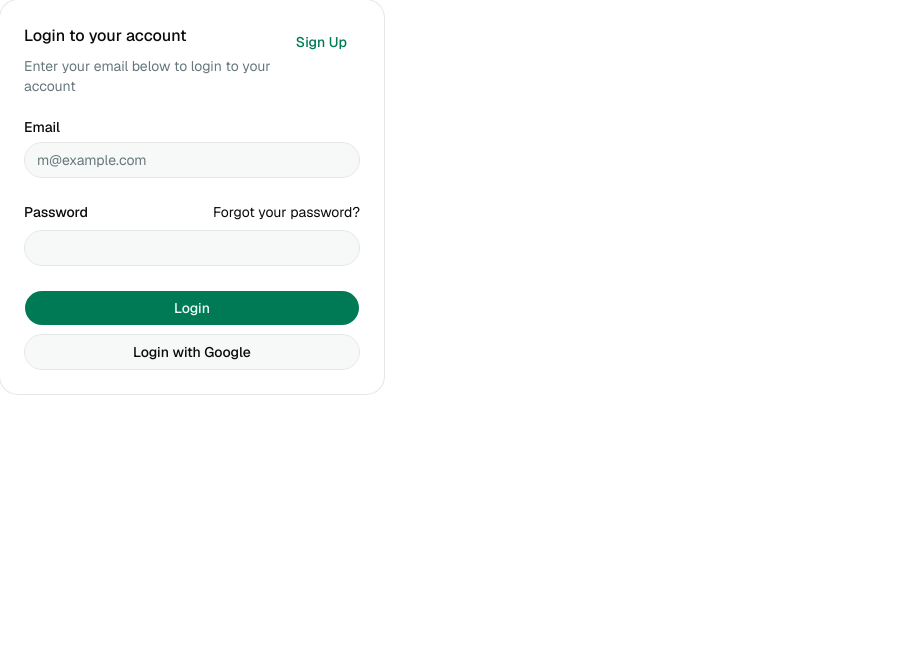
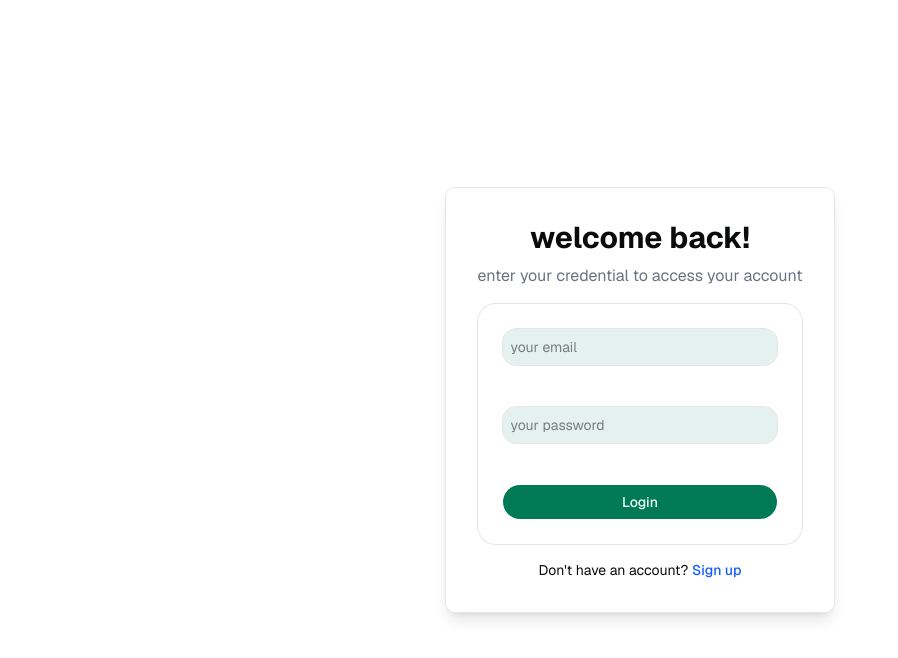
Before and after one commit to akashsarker2478/project-prisma-press-frontend, a Next.js app: page /login in a window 1280 px wide. Shown: the top 658 px of the page, without its empty margins (0-898 px from the left). Built offline with nearby package versions, Linux system fonts and the light colour scheme.

Commit message:
feat: Create login and register form UI

```diff
--- /dev/null
+++ b/app/(auth)/_components/loginForm.tsx
@@ -0,0 +1,20 @@
+"use client"
+import { Button } from '@/components/ui/button';
+import { Card } from '@/components/ui/card';
+import React from 'react';
+
+const loginForm = () => {
+    return (
+       <form className='space-y-4'>
+        <Card className='p-6 space-y-4'>
+            <input type="email" placeholder='your email' name='email' required  className='border p-2 rounded-xl bg-primary/10'/>
+            <input type="password" placeholder='your password' name='password' required className='border p-2 rounded-xl bg-primary/10'/>
+            <Button type='submit'>
+                Login
+            </Button>
+        </Card>
+       </form>
+    );
+};
+
+export default loginForm;
--- /dev/null
+++ b/app/(auth)/_components/registerForm.tsx
@@ -0,0 +1,21 @@
+"use client"
+import { Button } from '@/components/ui/button';
+import { Card } from '@/components/ui/card';
+import React from 'react';
+
+const registerForm = () => {
+    return (
+          <form className='space-y-4'>
+        <Card className='p-6 space-y-4'>
+            <input type="text" placeholder='your name' name='name' className='border p-2 rounded-xl bg-primary/10'/>
+            <input type="email" placeholder='your email' name='email' required  className='border p-2 rounded-xl bg-primary/10'/>
+            <input type="password" placeholder='your password' name='password' required className='border p-2 rounded-xl bg-primary/10'/>
+            <Button type='submit'>
+                Register
+            </Button>
+        </Card>
+       </form>
+    );
+};
+
+export default registerForm;
--- /dev/null
+++ b/app/(auth)/layout.tsx
@@ -0,0 +1,17 @@
+import React, { ReactNode } from 'react';
+
+const AuthLayout = (
+    {
+        children
+    } :{
+        children:ReactNode
+    }
+) => {
+    return (
+        <div className='max-w-7xl mx-auto'>
+            {children}
+        </div>
+    );
+};
+
+export default AuthLayout;
--- a/app/(auth)/login/page.tsx
+++ b/app/(auth)/login/page.tsx
@@ -1,63 +1,31 @@
-import { Button } from "@/components/ui/button"
-import {
-  Card,
-  CardAction,
-  CardContent,
-  CardDescription,
-  CardFooter,
-  CardHeader,
-  CardTitle,
-} from "@/components/ui/card"
-import { Input } from "@/components/ui/input"
-import { Label } from "@/components/ui/label"
-
+import Link from "next/link";
+import LoginForm from "../_components/loginForm";
 export default function LoginPage() {
   return (
-    <Card className="w-full max-w-sm">
-      <CardHeader>
-        <CardTitle>Login to your account</CardTitle>
-        <CardDescription>
-          Enter your email below to login to your account
-        </CardDescription>
-        <CardAction>
-          <Button variant="link">Sign Up</Button>
-        </CardAction>
-      </CardHeader>
-      <CardContent>
-        <form>
-          <div className="flex flex-col gap-6">
-            <div className="grid gap-2">
-              <Label htmlFor="email">Email</Label>
-              <Input
-                id="email"
-                type="email"
-                placeholder="m@example.com"
-                required
-              />
-            </div>
-            <div className="grid gap-2">
-              <div className="flex items-center">
-                <Label htmlFor="password">Password</Label>
-                <a
-                  href="#"
-                  className="ml-auto inline-block text-sm underline-offset-4 hover:underline"
-                >
-                  Forgot your password?
-                </a>
-              </div>
-              <Input id="password" type="password" required />
-            </div>
+    <>
+      <div className="flex min-h-screen justify-center items-center">
+        <div className="w-full max-w-md border rounded-lg p-8 shadow-lg space-y-4">
+          {/* generic text */}
+          <div className="space-y-2 text-center">
+            <h1 className="text-3xl font-bold">welcome back!</h1>
+            <p className="text-gray-500">
+              enter your credential to access your account
+            </p>
           </div>
-        </form>
-      </CardContent>
-      <CardFooter className="flex-col gap-2">
-        <Button type="submit" className="w-full">
-          Login
-        </Button>
-        <Button variant="outline" className="w-full">
-          Login with Google
-        </Button>
-      </CardFooter>
-    </Card>
-  )
+          {/* form */}
+          <LoginForm></LoginForm>
+          {/* Signup Link/Button */}
+          <div className="text-center text-sm">
+            Don't have an account?{" "}
+            <Link
+              href="/register"
+              className="text-blue-600 font-medium hover:underline"
+            >
+              Sign up
+            </Link>
+          </div>
+        </div>
+      </div>
+    </>
+  );
 }
--- a/app/(auth)/register/page.tsx
+++ b/app/(auth)/register/page.tsx
@@ -1,10 +1,20 @@
 import React from 'react';
-
+import RegisterForm from '../_components/registerForm';
 const RegisterPage = () => {
     return (
-        <div>
-            this is register page
-        </div>
+       <>
+    <div className="flex min-h-screen justify-center items-center">
+      <div className="w-full max-w-md border rounded-lg p-8 shadow-lg space-y-4">
+        {/* generic text */}
+        <div className="space-y-2 text-center">
+  <h1 className="text-3xl font-bold">Get Started Today!</h1>
+  <p className="text-gray-500">Create your account to explore and write blogs</p>
+</div>
+        {/* form */}
+        <RegisterForm></RegisterForm>
+      </div>
+    </div>
+  </>
     );
 };
 
```
